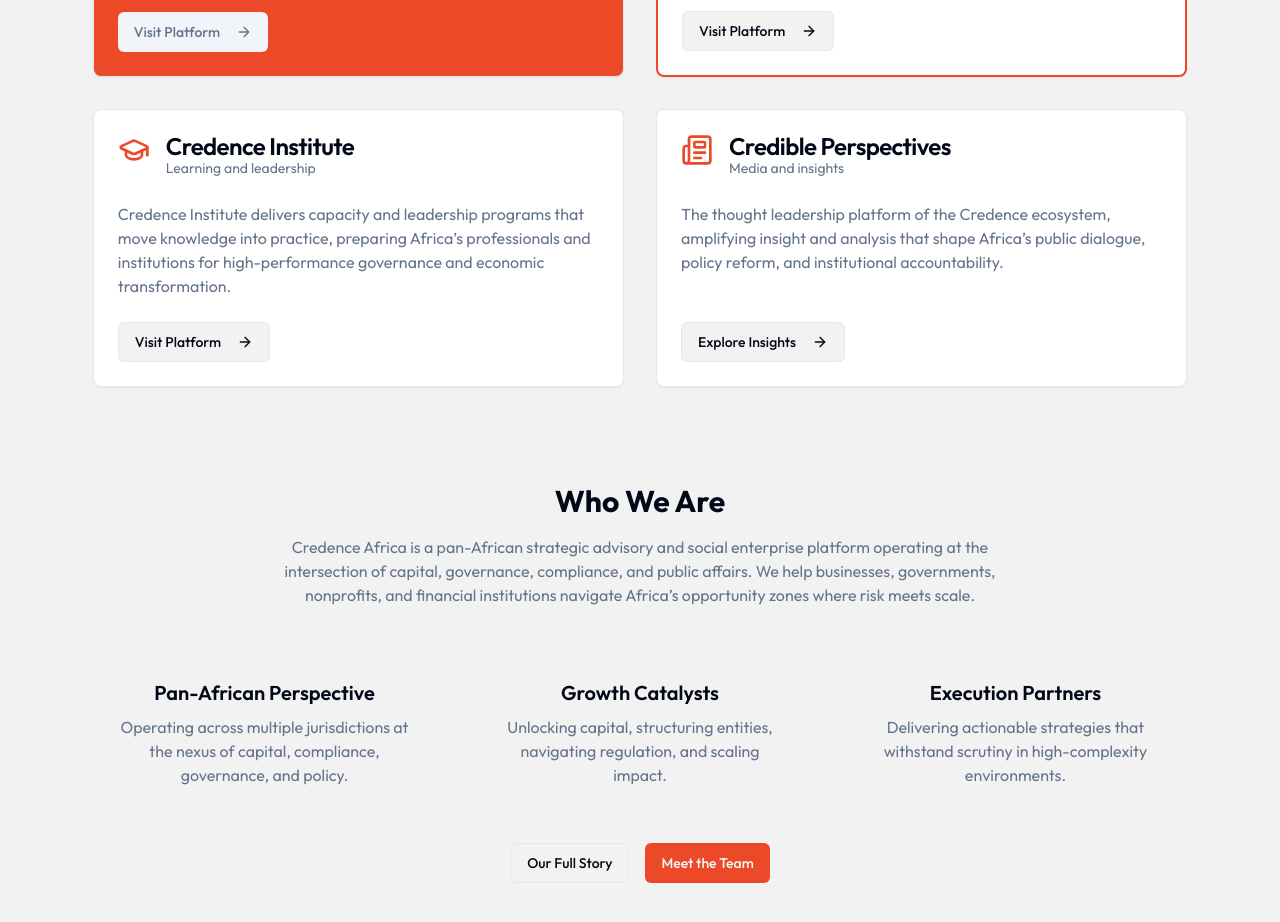
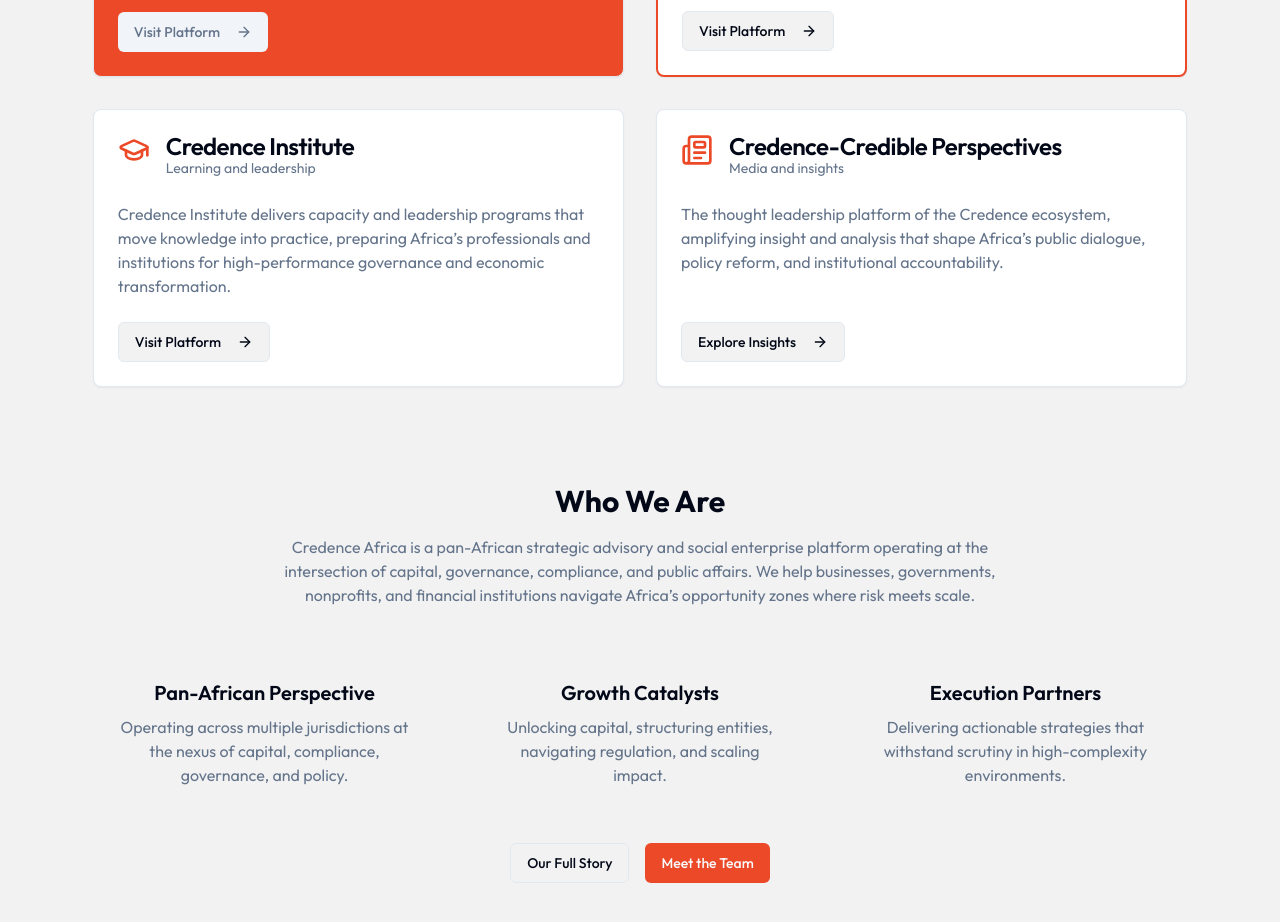
Before and after one commit to credenceafrica/credence-africa, a Next.js app: page / in a window 1280 px wide. Shown: the part 900-1822 px from the top of the page. Built offline with nearby package versions, Linux system fonts and the light colour scheme; no server answers; the database is empty.

Commit message:
Now let's rename Credible Perspectives to  Credence-Credible Perspective

```diff
--- a/src/app/page.tsx
+++ b/src/app/page.tsx
@@ -81,7 +81,7 @@
       </section>
 
       {/* Engage and Institute Section */}
-        <section className="grid sm:grid-cols-2 lg:grid-cols-2 gap-8">
+        <section className="grid sm:grid-cols-2 gap-8">
             <Link href="https://advisory.credence.africa" target="_blank" rel="noopener noreferrer" className="flex">
                 <Card className="bg-primary text-primary-foreground h-full transition-shadow hover:shadow-lg flex flex-col w-full">
                     <CardHeader>
@@ -151,7 +151,7 @@
                         <div className="flex items-start gap-4">
                             <Newspaper className="size-8 text-primary" />
                             <div>
-                                <CardTitle>Credible Perspectives</CardTitle>
+                                <CardTitle>Credence-Credible Perspectives</CardTitle>
                                 <CardDescription>Media and insights</CardDescription>
                             </div>
                         </div>
```
